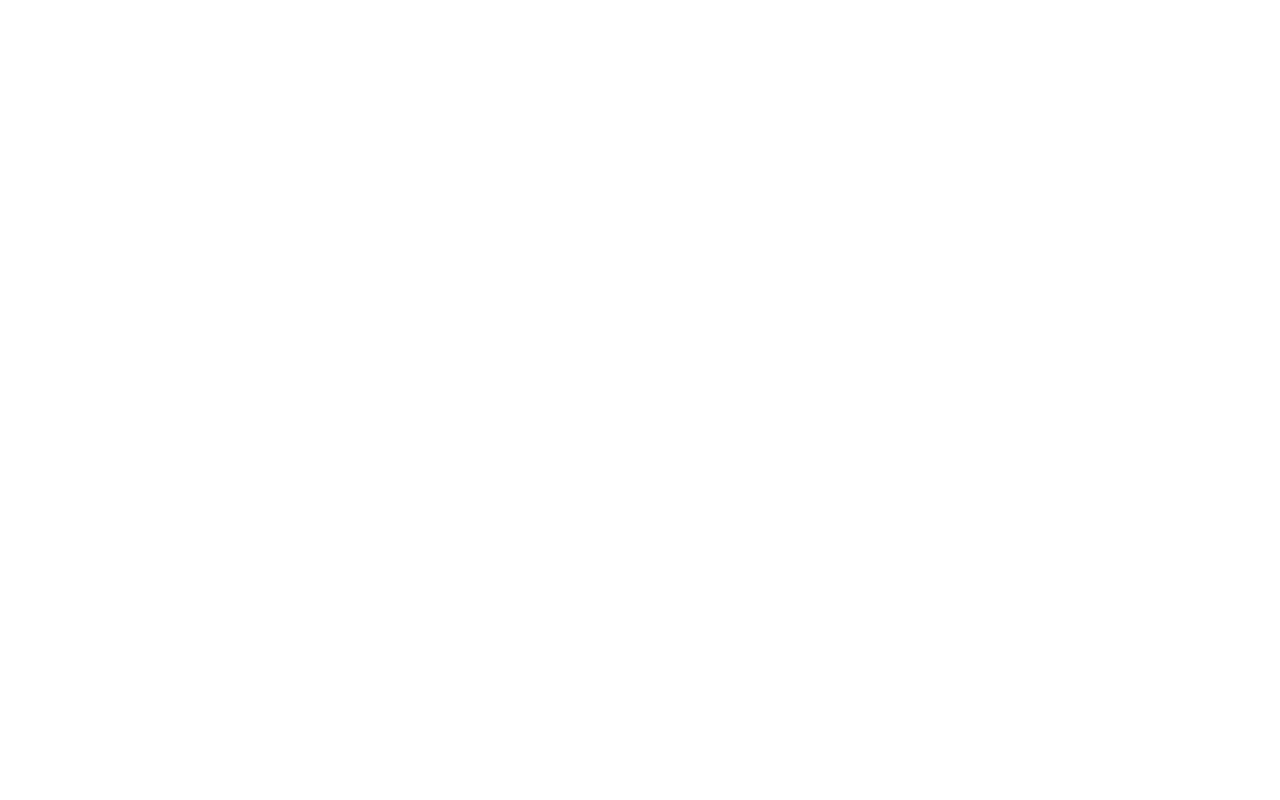
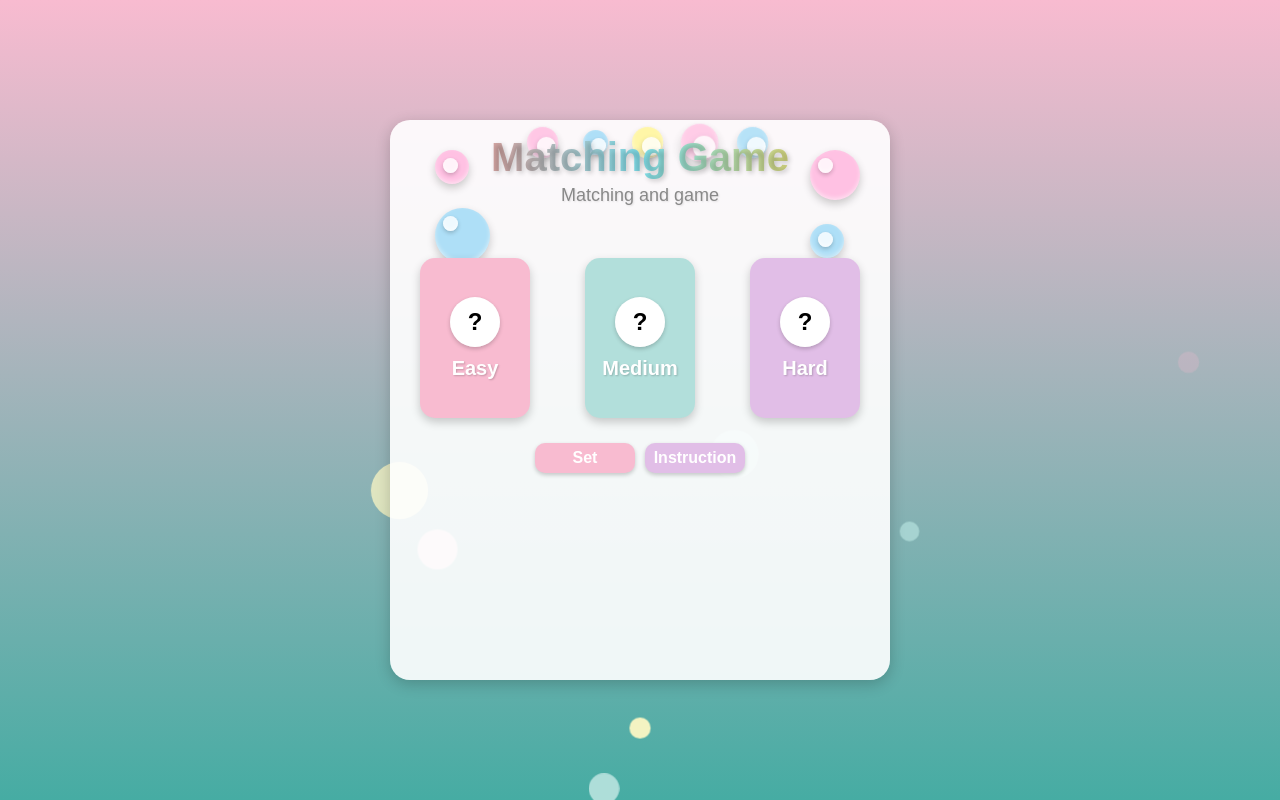
Before and after one commit to norhan-magdy/matching-card-game, a plain HTML site: page index.html in a window 1280 px wide. Drawn offline with Linux system fonts and the light colour scheme.

Commit message:
create starting page

```diff
--- /dev/null
+++ b/css/main3.css
@@ -0,0 +1,330 @@
+* {
+  margin: 0;
+  padding: 0;
+  box-sizing: border-box;
+}
+
+body {
+  font-family: 'Arial', sans-serif;
+  background: linear-gradient(180deg, #FFD1DC, #C6E2FF, #FFF9C4);
+  display: flex;
+  justify-content: center;
+  align-items: center;
+  height: 100vh;
+  overflow: hidden;
+}
+
+/* Animated Background Bubbles */
+.background-bubbles {
+  position: fixed;
+  top: 0;
+  left: 0;
+  width: 100%;
+  height: 100%;
+  z-index: -1; /* Keep it behind everything */
+  overflow: hidden;
+  background: linear-gradient(to bottom, #F8BBD0, #46ACA3);
+}
+
+.background-bubbles span {
+  position: absolute;
+  bottom: -50px;
+  width: 20px;
+  height: 20px;
+  background-color: rgba(255, 255, 255, 0.5);
+  border-radius: 50%;
+  animation: rise 8s infinite ease-in-out;
+}
+
+@keyframes rise {
+  0% {
+    transform: translateY(0) scale(1);
+  }
+  50% {
+    transform: translateY(-50vh) scale(1.2);
+  }
+  100% {
+    transform: translateY(-100vh) scale(0.8);
+    opacity: 0;
+  }
+}
+
+/* Container */
+.container {
+  text-align: center;
+  padding: 30px;
+  border-radius: 20px;
+  background-color: rgba(255, 255, 255, 0.9);
+  box-shadow: 0 4px 15px rgba(0, 0, 0, 0.2);
+  position: relative;
+  width: 95%;
+  height: 70%;
+  max-width: 500px;
+  border: solid  3px linear-gradient(to bottom, #F8BBD0, #46ACA3);
+  z-index: 1; /* Ensure it's above the background bubbles */
+}
+
+/* Card Bubbles */
+.circle {
+  width: 50px;
+  height: 50px;
+  border-radius: 50%;
+  background-color: #FFFFFF;
+  display: flex;
+  justify-content: center;
+  align-items: center;
+  font-size: 24px;
+  font-weight: bold;
+  color: #000;
+  box-shadow: 0 2px 4px rgba(0, 0, 0, 0.2), inset 0 -2px 4px rgba(255, 255, 255, 0.7);
+  z-index: 2; /* Ensure it appears above the container */
+  position: relative;
+}
+
+/* Titles and Buttons */
+.title {
+  font-size: 40px;
+  font-weight: bold;
+  background: linear-gradient(to right, #FF8A80, #80DEEA, #FFD54F);
+  -webkit-background-clip: text;
+  -webkit-text-fill-color: transparent;
+  text-shadow: 2px 2px 5px rgba(0, 0, 0, 0.2);
+  margin-bottom: 5px;
+}
+
+.subtitle {
+  font-size: 18px;
+  color: #888888;
+  margin-bottom: 20px;
+  text-shadow: 1px 1px 2px rgba(0, 0, 0, 0.1);
+}
+
+.buttons {
+  display: flex;
+  justify-content: space-between;
+  margin-top: 20px;
+  gap: 15px;
+}
+
+.button {
+  width: 110px;
+  height: 160px;
+  border-radius: 15px;
+  display: flex;
+  flex-direction: column;
+  justify-content: center;
+  align-items: center;
+  box-shadow: 0 4px 10px rgba(0, 0, 0, 0.2);
+  cursor: pointer;
+  transition: transform 0.2s, box-shadow 0.2s;
+  position: relative;
+  margin-top: 4vh;
+}
+
+.button:hover {
+  transform: translateY(-5px);
+  box-shadow: 0 8px 20px rgba(0, 0, 0, 0.3);
+}
+
+.button.pink {
+  background-color: #F8BBD0;
+}
+
+.button.mint {
+  background-color: #B2DFDB;
+}
+
+.button.lavender {
+  background-color: #E1BEE7;
+}
+
+.button-text {
+  font-size: 20px;
+  font-weight: bold;
+  color: #FFFFFF;
+  margin-top: 10px;
+  text-shadow: 1px 1px 2px rgba(0, 0, 0, 0.2);
+}
+
+.bubbles {
+  display: flex;
+  justify-content: center;
+  flex-wrap: wrap;
+  gap: 1.5rem;
+}
+
+.bubble {
+  width: 50px;
+  height: 50px;
+  border-radius: 50%;
+  position: relative;
+  background-color: #FFC1E3;
+  box-shadow: 0 4px 8px rgba(0, 0, 0, 0.2),
+    inset 0 -4px 8px rgba(255, 255, 255, 0.5);
+  margin-left: 1.2vw;
+}
+
+.bubble::after {
+  content: '';
+  position: absolute;
+  top: 8px;
+  left: 8px;
+  width: 15px;
+  height: 15px;
+  border-radius: 50%;
+  background-color: rgba(255, 255, 255, 0.8);
+  box-shadow: 0 2px 4px rgba(0, 0, 0, 0.2),
+    inset 0 -2px 4px rgba(255, 255, 255, 0.5);
+}
+
+.bubble.blue {
+  background-color: #AEDFF7;
+}
+
+.bubble.yellow {
+  background-color: #FFF59D;
+}
+
+.column {
+  display: flex;
+  justify-content: space-between;
+  gap: 2rem;
+  margin-bottom: 2rem;
+}
+
+.bubbles2 {
+  display: flex;
+  flex-direction: column;
+  gap: 1.5rem;
+}
+
+/* تعديل أحجام الفقاعات العمودية */
+.bubble.small {
+  width: 34px;
+  height: 34px;
+}
+
+.bubble.medium {
+  width: 50px;
+  height: 50px;
+}
+
+.bubble.large {
+  width: 55px;
+  height: 55px;
+}
+
+/* الفقاعات الزخرفية */
+.bubbles {
+  position: absolute;
+  top: 10px;
+  left: 50%;
+  transform: translateX(-50%);
+  display: flex;
+  gap: 12px;
+}
+
+.bubble {
+  width: 25px;
+  height: 25px;
+  border-radius: 50%;
+  background-color: #FFC1E3;
+  box-shadow: 0 4px 8px rgba(0, 0, 0, 0.2),
+    inset 0 -2px 4px rgba(255, 255, 255, 0.5);
+}
+
+.bubble.blue {
+  background-color: #AEDFF7;
+}
+
+.bubble.yellow {
+  background-color: #FFF59D;
+}
+
+.content {
+  position: relative;
+  bottom: 20vh;
+}
+
+.control-buttons {
+  display: flex;
+  justify-content: center;
+  gap: 10px;
+  margin-top: 25px;
+}
+
+.control-button {
+  width: 100px;
+  height: 30px;
+  background-color: #F8BBD0;
+  border-radius: 10px;
+  box-shadow: 0 2px 4px rgba(0, 0, 0, 0.2);
+  display: flex;
+  justify-content: center;
+  align-items: center;
+  font-size: 16px;
+  font-weight: bold;
+  color: #FFFFFF;
+  cursor: pointer;
+  transition: background-color 0.2s;
+}
+
+.control-button:hover {
+  background-color: #F48FB1;
+}
+#Instruction:hover{
+
+background-color: #d596e1 !important;
+}
+
+/* تعديل الفقاعات الزخرفية */
+
+.bubbles .bubble{
+
+  animation: scaleAnimation 4s ease-in-out infinite;
+}
+
+/* كود الأنيميشين لزيادة الحجم وتصغيره */
+@keyframes scaleAnimation {
+  0% {
+    transform: scale(1);
+    opacity: 1;
+  }
+  50% {
+    transform: scale(1.5);
+    opacity: 0.8;
+  }
+  100% {
+    transform: scale(1);
+    opacity: 1;
+  }
+}
+
+.bubble.blue {
+  background-color: #AEDFF7;
+}
+
+.bubble.yellow {
+  background-color: #FFF59D;
+}
+
+/* إضافة تأخير عشوائي لكل فقاعة */
+.bubble:nth-child(1) {
+  animation-delay: 0s;
+}
+
+.bubble:nth-child(2) {
+  animation-delay: 1s;
+}
+
+.bubble:nth-child(3) {
+  animation-delay: 2s;
+}
+
+.bubble:nth-child(4) {
+  animation-delay: 3s;
+}
+
+.bubble:nth-child(5) {
+  animation-delay: 4s;
+}
--- a/index.html
+++ b/index.html
@@ -1,11 +1,86 @@
 <!DOCTYPE html>
 <html lang="en">
 <head>
-    <meta charset="UTF-8">
-    <meta name="viewport" content="width=device-width, initial-scale=1.0">
-    <title>Memory Match Game</title>
+  <meta charset="UTF-8">
+  <meta name="viewport" content="width=device-width, initial-scale=1.0">
+  <title>Matching Game</title>
+  <link href="https://fonts.googleapis.com/css2?family=Fredoka+One&display=swap" rel="stylesheet">
+  <link rel="stylesheet" href="css/main3.css">
 </head>
 <body>
+  <div class="background-bubbles"></div>
+  <div class="container">
+    <div class="new">
+      <div class="column">
+        <div class="bubbles2">
+          <div class="bubble small pink"></div>
+          <div class="bubble large blue"></div>
+        </div>
+        <div class="bubbles2">
+          <div class="bubble medium pink"></div>
+          <div class="bubble small blue"></div>
+        </div>
+      </div>
+      <div class="bubbles">
+        <div class="bubble pink"></div>
+        <div class="bubble blue"></div>
+        <div class="bubble yellow"></div>
+        <div class="bubble pink"></div>
+        <div class="bubble blue"></div>
+      </div>
+    </div>
 
+    <div class="content">
+      <div class="title">Matching Game</div>
+      <div class="subtitle">Matching and game</div>
+      <div class="buttons">
+        <div class="button pink">
+          <div class="circle">?</div>
+          <div class="button-text">Easy</div>
+        </div>
+        <div class="button mint">
+          <div class="circle">?</div>
+          <div class="button-text">Medium</div>
+        </div>
+        <div class="button lavender">
+          <div class="circle">?</div>
+          <div class="button-text">Hard</div>
+        </div>
+      </div>
+
+      <div class="control-buttons">
+        <div class="control-button">Set</div>
+        <div class="control-button" style="background-color:#E1BEE7;" id="Instruction">Instruction</div>
+      </div>
+    </div>
+
+  </div>
+
+  <script>
+    const bubbleContainer = document.querySelector('.background-bubbles');
+
+    function createBubble() {
+      const bubble = document.createElement('span');
+      const size = Math.random() * 40 + 10; // Random size between 10px and 50px
+      const colorArray = ['#F8BBD0', '#B2DFDB', '#E1BEE7', '#FFD1DC', '#C6E2FF', '#FFF9C4'];
+      const randomColor = colorArray[Math.floor(Math.random() * colorArray.length)];
+
+      bubble.style.width = `${size}px`;
+      bubble.style.height = `${size}px`;
+      bubble.style.backgroundColor = randomColor;
+      bubble.style.left = `${Math.random() * 100}%`;
+      bubble.style.animationDuration = `${Math.random() * 6 + 4}s`; // Random duration between 4s and 10s
+      bubble.style.animationDelay = `${Math.random() * 3}s`; // Random delay up to 3s
+
+      bubbleContainer.appendChild(bubble);
+
+      // Remove bubble after animation ends
+      bubble.addEventListener('animationend', () => {
+        bubble.remove();
+      });
+    }
+
+    setInterval(createBubble, 350); // Create a bubble every 500ms
+  </script>
 </body>
 </html>
```
